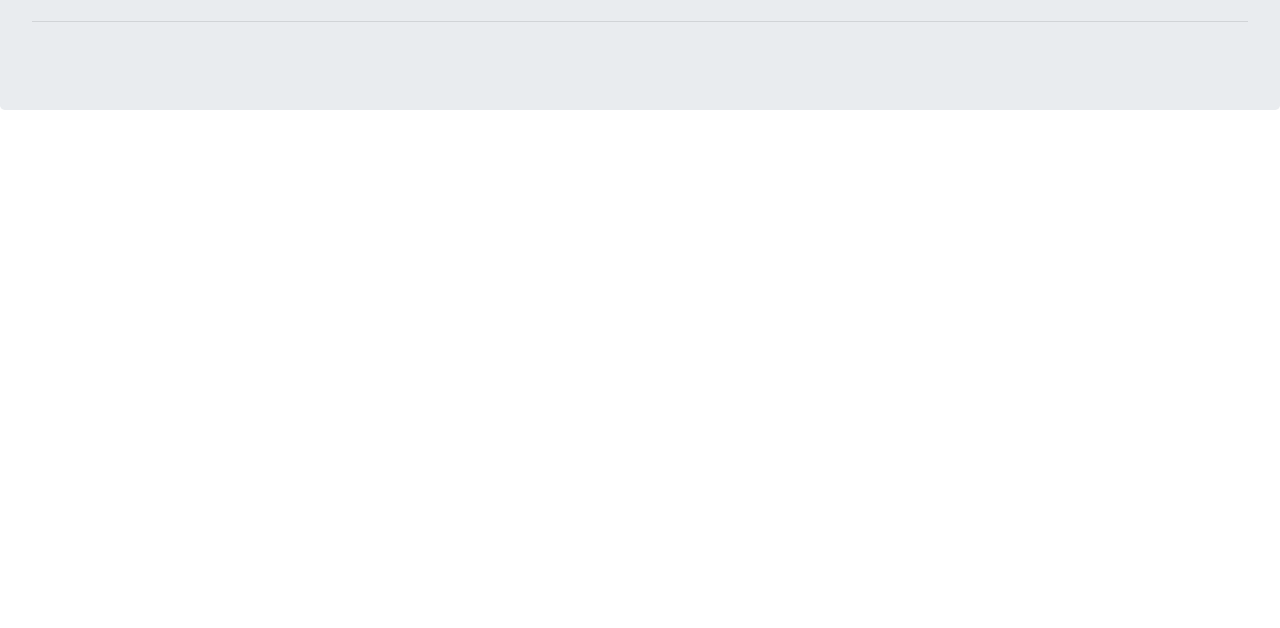
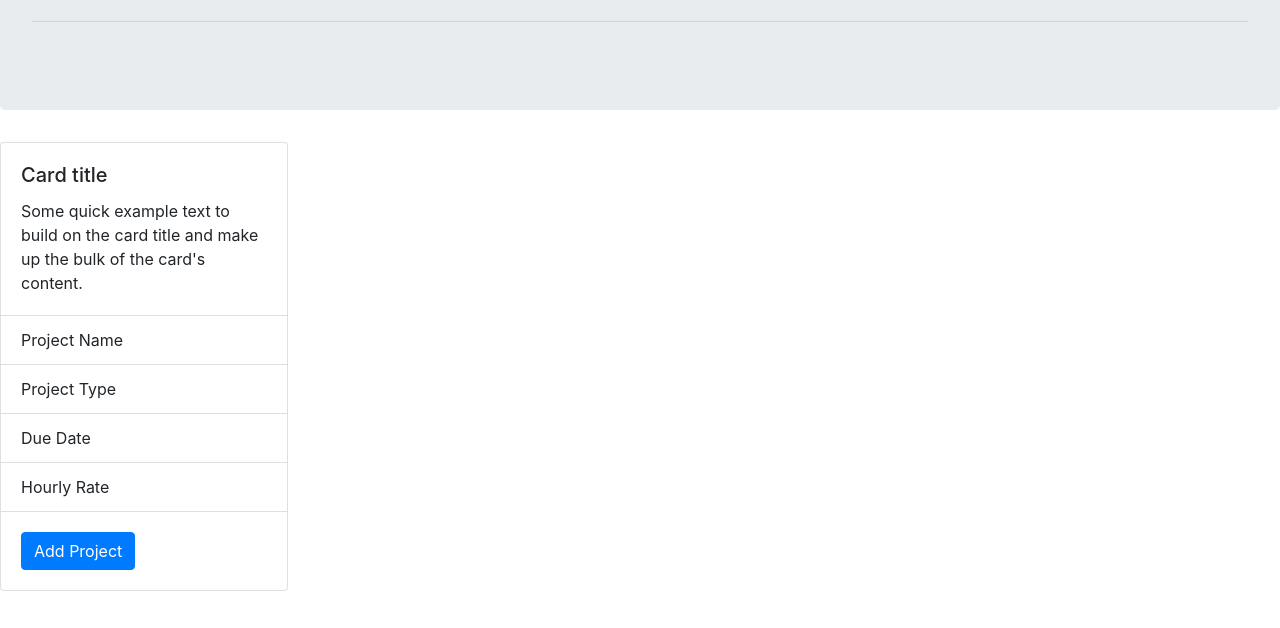
Before and after one commit to ThatBallinGuy/Project-Tracker, a plain HTML site: page index.html in a window 1280 px wide. Shown: the part 172-800 px from the top of the page. Drawn offline with nearby package versions, Linux system fonts and the light colour scheme.

Commit message:
Added Card

```diff
--- a/index.html
+++ b/index.html
@@ -18,6 +18,24 @@
       <hr class="my-4">
     </div>
 
+    <main>
+        <div class="card" style="width: 18rem;">
+            <div class="card-body">
+              <h5 class="card-title">Card title</h5>
+              <p class="card-text">Some quick example text to build on the card title and make up the bulk of the card's content.</p>
+            </div>
+            <ul class="list-group list-group-flush">
+              <li class="list-group-item">Project Name</li>
+              <li class="list-group-item">Project Type</li>
+              <li class="list-group-item">Due Date</li>
+              <li class="list-group-item">Hourly Rate</li>
+            </ul>
+            <div class="card-body">
+              <a class="btn btn-primary" href="#" role="button">Add Project</a>
+            </div>
+          </div>
+    </main>
+
 
 
     <!-- Optional JavaScript; choose one of the two! -->
```
